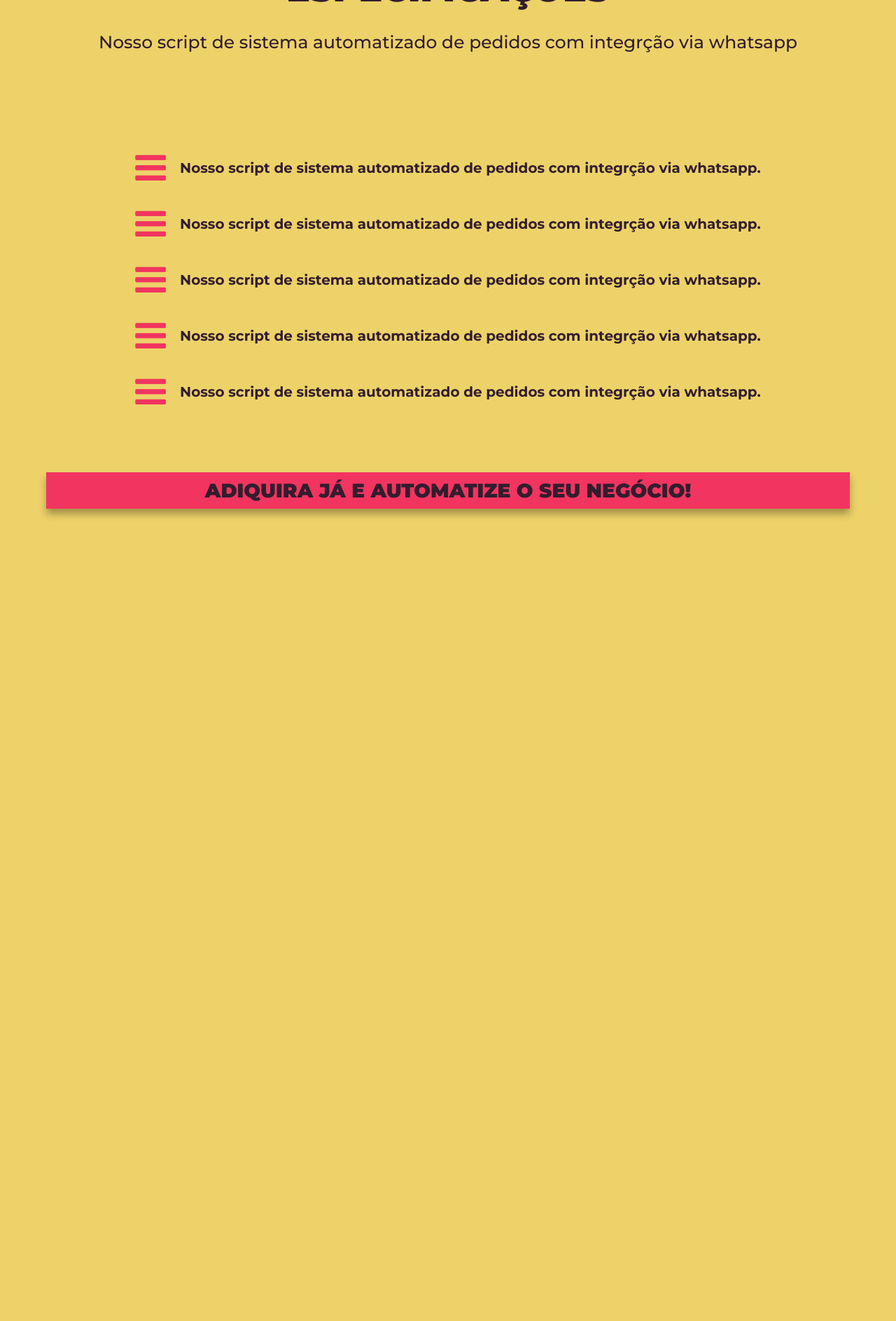
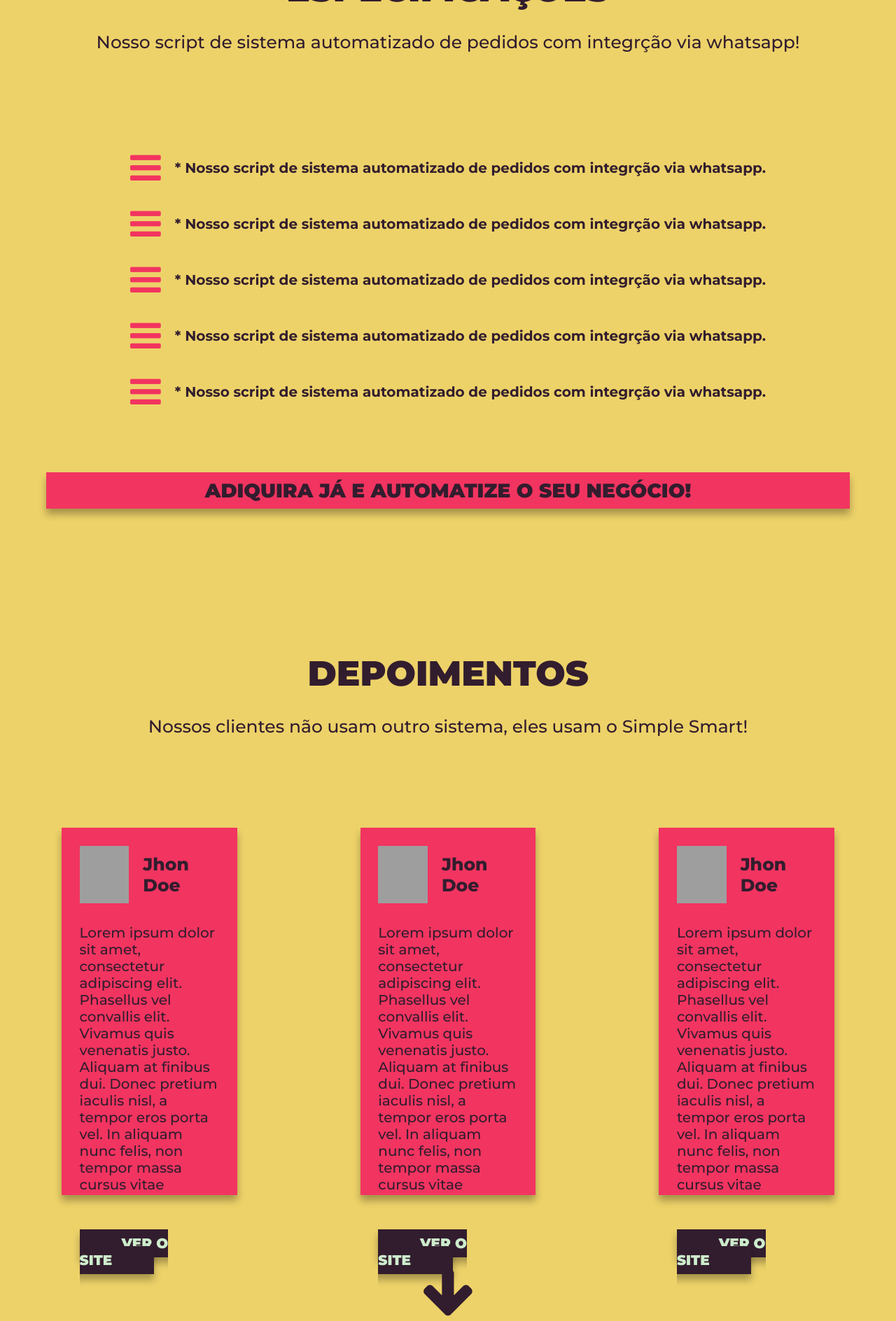
Before and after one commit to huxleydavi/simple_smart, a PHP site: page /simple_smart/ in a window 1280 px wide; the page is wider, and only the part inside the window is pictured. Shown: the part 880-2768 px from the top of that part at 70% size. Before the commit the page ends 1620 px from the top of that part, so only its background shows below. Run offline with PHP 8.4, Linux system fonts and the light colour scheme; grey boxes are pictures that could not be loaded.

Commit message:
Add files via upload

```diff
--- a/css/style.css
+++ b/css/style.css
@@ -1,59 +1,72 @@
+/*ALL*/
 @import url('https://fonts.googleapis.com/css2?family=Montserrat:wght@100;200;300;400;500;600;700;800;900&display=swap');
-
 *{
     margin: 0;
     padding: 0;
     box-sizing: border-box;
     font-family: 'Montserrat', sans-serif;
 }
-
+html,body{
+    height: 100%;
+    scroll-behavior: smooth;
+}
 .container{
     margin: 0 auto;
     padding: 2%;
     max-width: 1200px;
 }
-
 .clear{
     clear: both;
 }
-
 .title{
     width: 100%;
     text-align: center;
     padding-bottom: 30px;
 }
-
 .title h1{
     width: 100%;
     color: #321D2E;
     font-size: 50px;
     text-transform: uppercase;
     font-weight: 900;
+    margin-bottom: 30px;
 }
+.title x{
+    color: var(--cor2);
+    font-weight: 500;
+    font-size: 25px;
+}
+:root{
+    --cor1: #EDD269;
+    --cor2: #321D2E;
+    --cor3: #F23460;
+    --cor4: #CDECCC;
+  }
 
+/*HEAD*/
 header > .container{
     max-width: 100%;
     padding: 0;
 }
-
 .logo h2{
-    background-color: #CDECCC;
+    background-color: var(--cor4);
     width: 100%;
     padding: 10px;
     text-align: center;
-    color: #321D2E;
+    color: var(--cor2);
     font-size: 30px;
     text-transform: uppercase;
     font-weight: 900;
 }
 .logo a{
-    color: #321D2E;
+    color: var(--cor2);
     text-decoration: none;
 }
 
+/*BG*/
 .bg{
     height: 93.9vh;
-    background-color: #EDD269;
+    background-color: var(--cor1);
     width: 100%;
     display: flex;
     justify-content: space-between;
@@ -64,7 +77,7 @@ header > .container{
     left: -19%;
 }
 .bg-text{
-    color: #321D2E;
+    color: var(--cor2);
     position: relative;
     right: 500px;
     text-align: right;
@@ -77,7 +90,7 @@ header > .container{
 .bg-text button{
     margin-top: 30px;
     cursor: pointer;
-    background-color: #F23460;
+    background-color: var(--cor3);
     padding: 15px 50px;
     border: 0;
     box-shadow: 0px 8px 10px rgba(0, 0, 0, 0.3);
@@ -85,25 +98,21 @@ header > .container{
     left: 330px;
 }
 .bg-text button a{
-    color: #321D2E;
+    color: var(--cor2);
     text-decoration: none;
     font-size: 20px;
     font-weight: 900;
 }
 
+/*PC*/
 .primeira_chamada{
-    background-color: #EDD269;
+    background-color: var(--cor1);
 }
 .pc_wrapper{
     text-align: center;
 }
 .pc_wrapper > .title > h1{
     margin-bottom: 30px;
-}
-.title > x{
-    color: #321D2E;
-    font-weight: 500;
-    font-size: 25px;
 }
 .pc_text{
     text-align: center;
@@ -117,17 +126,17 @@ header > .container{
     justify-content: center;
     font-size: 51px;
     margin: 30px 0;
-    color: #F23460;
+    color: var(--cor3);
 }
 .pc_text p{
-    color: #321D2E;
+    color: var(--cor2);
     font-size: 20px;
     margin-left: 20px;
     font-weight: 700;
 }
 .pc_text button{
     margin-top: 60px;
-    background-color: #F23460;
+    background-color: var(--cor3);
     height: 52px;
     width: 100%;
     border: 0;
@@ -137,6 +146,76 @@ header > .container{
     font-size: 28px;
     padding: 0 17%;
     font-weight: 900;
-    color: #321D2E;
+    color: var(--cor2);
     text-decoration: none;
 }
+
+/*DP*/
+.depoimentos{
+    background-color: var(--cor1);
+    padding-top: 180px;
+}
+.dp_wrapper{
+    display: flex;
+    justify-content: center;
+    align-items: center;
+    width: 100%;
+    padding: 100px 0;
+}
+.dp_single{
+    width: 20%;
+    height: 525px;
+    background-color: var(--cor3);
+    margin: 0 88px;
+    padding: 2%;
+    box-shadow: 0px 8px 10px rgba(0, 0, 0, 0.3);
+}
+.dp_title{
+    display: flex;
+    align-items: center;
+}
+.dp_img{
+    width: 82px;
+    height: 82px;
+    background-color: var(--cor2);
+}
+.dp_img img{
+    width: 100%;
+    height: 100%;
+}
+.dp_title h4{
+    margin-left: 20px;
+    font-size: 25px;
+    font-weight: 800;
+    color: var(--cor2);
+}
+.dp_text{
+    margin-top: 30px;
+    margin-bottom: 60px;
+}
+.dp_text p{
+    font-size: 20px;
+    font-weight: 500;
+    color: var(--cor2);
+}
+.dp_button a{
+    padding: 4% 30%;
+    width: 100%;
+    height: 52px;
+    color: var(--cor4);
+    text-decoration: none;
+    font-size: 20px;
+    font-weight: 900;
+    background-color: var(--cor2);
+    border: 0;
+    box-shadow: 0px 8px 10px rgba(0, 0, 0, 0.3);
+}
+.ab{
+    display: inline-block;
+    text-align: center;
+    width: 100%;
+}
+.ab i{
+    font-size: 80px;
+    color: var(--cor2);
+}
--- a/index.php
+++ b/index.php
@@ -9,7 +9,7 @@
     <title>Simple Smart</title>
 </head>
 <body>
-    <header>
+    <header id="head">
         <div class="container">
             <div class="logo">
                 <h2><a href="">Simple Smart</a></h2>
@@ -20,29 +20,86 @@
                 </div><!--bg-img-->
                 <div class="bg-text">
                     <h1>OBTENHA JÁ!<br/>O MELHOR SCRIPT<br/>DE PEDIDOS GRÁTIS</h1>
-                    <button><a href="">CLIQUE AQUI E OBTENHA JÁ!</a></button>
+                    <button><a href="#pc">CLIQUE AQUI E OBTENHA JÁ!</a></button>
                 </div><!--bg-text-->
             </div><!--bg-->
         </div><!--container-->
-    </header>
+    </header><!--header-->
 
-    <div class="primeira_chamada">
+    <div class="primeira_chamada" id="pc">
         <div class="container">
             <div class="pc_wrapper">
                 <div class="title">
                     <h1>Especificações</h1>
-                    <x>Nosso script de sistema automatizado de pedidos com integrção via whatsapp</x>
+                    <x>Nosso script de sistema automatizado de pedidos com integrção via whatsapp!</x>
                 </div><!--title-->
                 <div class="pc_text">
-                    <i class="fa fa-bars"><p>Nosso script de sistema automatizado de pedidos com integrção via whatsapp.</p></i>
-                    <i class="fa fa-bars"><p>Nosso script de sistema automatizado de pedidos com integrção via whatsapp.</p></i>
-                    <i class="fa fa-bars"><p>Nosso script de sistema automatizado de pedidos com integrção via whatsapp.</p></i>
-                    <i class="fa fa-bars"><p>Nosso script de sistema automatizado de pedidos com integrção via whatsapp.</p></i>
-                    <i class="fa fa-bars"><p>Nosso script de sistema automatizado de pedidos com integrção via whatsapp.</p></i>
-                    <button><a href="">ADIQUIRA JÁ E AUTOMATIZE O SEU NEGÓCIO!</a></button>
+                    <i class="fa fa-bars"><p>* Nosso script de sistema automatizado de pedidos com integrção via whatsapp.</p></i>
+                    <i class="fa fa-bars"><p>* Nosso script de sistema automatizado de pedidos com integrção via whatsapp.</p></i>
+                    <i class="fa fa-bars"><p>* Nosso script de sistema automatizado de pedidos com integrção via whatsapp.</p></i>
+                    <i class="fa fa-bars"><p>* Nosso script de sistema automatizado de pedidos com integrção via whatsapp.</p></i>
+                    <i class="fa fa-bars"><p>* Nosso script de sistema automatizado de pedidos com integrção via whatsapp.</p></i>
+                    <button><a href="#dp">ADIQUIRA JÁ E AUTOMATIZE O SEU NEGÓCIO!</a></button>
                 </div><!--pc-text-->
             </div><!--pc-wrapper-->
         </div><!--container-->
     </div><!--primeira-chamada-->
+
+    <div class="depoimentos" id="dp">
+        <div class="cotainer">
+            <div class="title">
+                <h1>Depoimentos</h1>
+                <x>Nossos clientes não usam outro sistema, eles usam o Simple Smart!</x>
+            </div><!--title-->
+            <div class="dp_wrapper">
+
+                    <div class="dp_single">
+                        <div class="dp_title">
+                            <div class="dp_img">
+                                <img src="img/perfil.png" alt="Perfil Depoimento">
+                            </div><!--dp_img-->
+                            <h4>Jhon Doe</h4>
+                        </div><!--dp_title-->
+                        <div class="dp_text">
+                            <p>Lorem ipsum dolor sit amet, consectetur adipiscing elit. Phasellus vel convallis elit. Vivamus quis venenatis justo. Aliquam at finibus dui. Donec pretium iaculis nisl, a tempor eros porta vel. In aliquam nunc felis, non tempor massa cursus vitae</p>
+                        </div><!--dp_text-->
+                        <div class="dp_button">
+                            <a href="">VER O SITE</a>
+                        </div><!--dp_button-->
+                    </div><!--dp_single-->
+
+                    <div class="dp_single">
+                        <div class="dp_title">
+                            <div class="dp_img">
+                                <img src="img/perfil.png" alt="Perfil Depoimento">
+                            </div><!--dp_img-->
+                            <h4>Jhon Doe</h4>
+                        </div><!--dp_title-->
+                        <div class="dp_text">
+                            <p>Lorem ipsum dolor sit amet, consectetur adipiscing elit. Phasellus vel convallis elit. Vivamus quis venenatis justo. Aliquam at finibus dui. Donec pretium iaculis nisl, a tempor eros porta vel. In aliquam nunc felis, non tempor massa cursus vitae</p>
+                        </div><!--dp_text-->
+                        <div class="dp_button">
+                            <a href="">VER O SITE</a>
+                        </div><!--dp_button-->
+                    </div><!--dp_single-->
+
+                    <div class="dp_single">
+                        <div class="dp_title">
+                            <div class="dp_img">
+                                <img src="img/perfil.png" alt="Perfil Depoimento">
+                            </div><!--dp_img-->
+                            <h4>Jhon Doe</h4>
+                        </div><!--dp_title-->
+                        <div class="dp_text">
+                            <p>Lorem ipsum dolor sit amet, consectetur adipiscing elit. Phasellus vel convallis elit. Vivamus quis venenatis justo. Aliquam at finibus dui. Donec pretium iaculis nisl, a tempor eros porta vel. In aliquam nunc felis, non tempor massa cursus vitae</p>
+                        </div><!--dp_text-->
+                        <div class="dp_button">
+                            <a href="">VER O SITE</a>
+                        </div><!--dp_button-->
+                    </div><!--dp_single-->
+                </div><!--dp_wrapper-->
+                <div class="ab"><a href="#plans"><i class="fa fa-arrow-down"></i></a></div><!--ab-->
+        </div><!--container-->
+    </div><!--depoimentos-->
 </body>
 </html>
```
